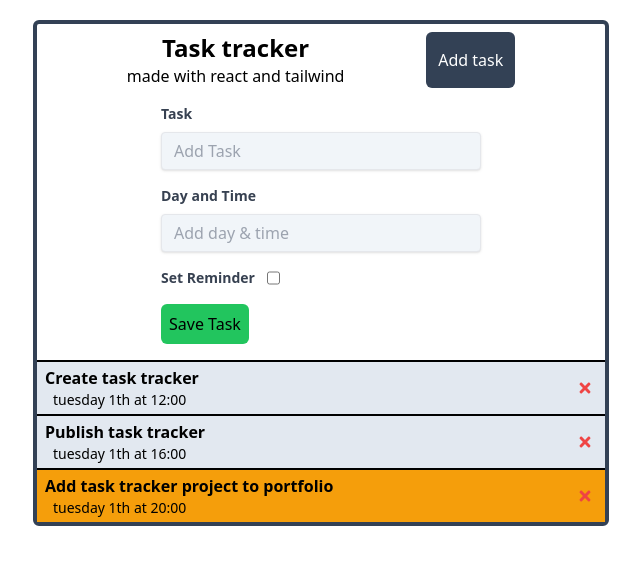
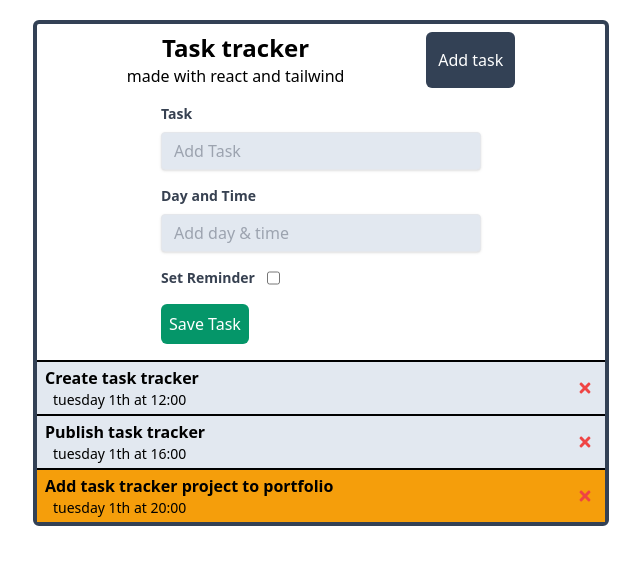
Before and after one commit to AtlasMountains/task-tracker, a React (Create React App) app: page / in a window 1280 px wide. Shown: the top 564 px of the page, without its empty margins (319-959 px from the left). Built offline with nearby package versions, Linux system fonts and the light colour scheme.

Commit message:
using the form state

```diff
--- a/src/components/AddTask.js
+++ b/src/components/AddTask.js
@@ -1,4 +1,10 @@
+import { useState } from "react";
+
 const AddTask = () => {
+  const [text, setText] = useState("");
+  const [day, setDay] = useState("");
+  const [reminder, setReminder] = useState(false);
+
   return (
     <form className="w-full max-w-xs mx-auto py-2">
       <div className="mb-4">
@@ -12,7 +18,9 @@ const AddTask = () => {
           type="text"
           id="task"
           placeholder="Add Task"
-          className="bg-slate-100 shadow appearance-none border rounded w-full py-2 px-3 text-gray-700 leading-tight focus:outline-none focus:shadow-outline"
+          value={text}
+          onChange={(e) => setText(e.target.value)}
+          className="bg-slate-200 shadow appearance-none border rounded w-full py-2 px-3 text-gray-700 leading-tight focus:outline-none focus:shadow-outline"
         />
       </div>
 
@@ -27,7 +35,9 @@ const AddTask = () => {
           type="text"
           id="day"
           placeholder="Add day & time"
-          className="bg-slate-100 shadow appearance-none border rounded w-full py-2 px-3 text-gray-700 leading-tight focus:outline-none focus:shadow-outline"
+          value={day}
+          onChange={(e) => setDay(e.target.value)}
+          className="bg-slate-200 shadow appearance-none border rounded w-full py-2 px-3 text-gray-700 leading-tight focus:outline-none focus:shadow-outline"
         />
       </div>
 
@@ -38,11 +48,17 @@ const AddTask = () => {
         >
           Set Reminder
         </label>
-        <input type="checkbox" id="check" className="ml-3" />
+        <input
+          type="checkbox"
+          id="check"
+          className="ml-3"
+          value={reminder}
+          onChange={(e) => setReminder(e.currentTarget.checked)}
+        />
       </div>
 
       <input
-        className="bg-green-500 rounded-md p-2 mb-2"
+        className="bg-emerald-600 text-white rounded-md p-2 mb-2"
         type="submit"
         value="Save Task"
       />
```
